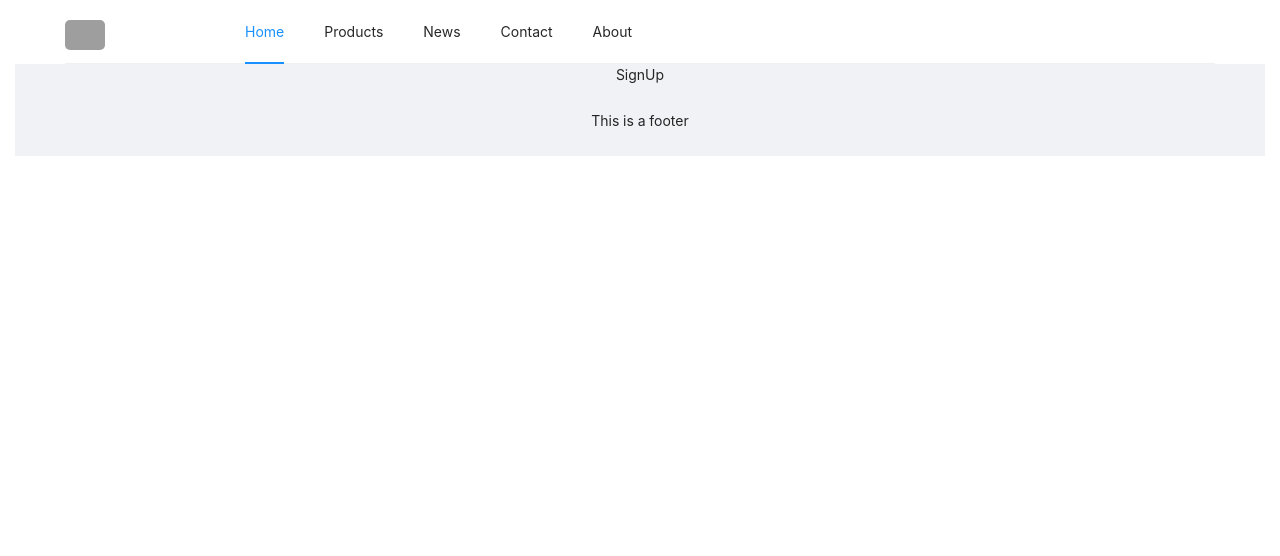
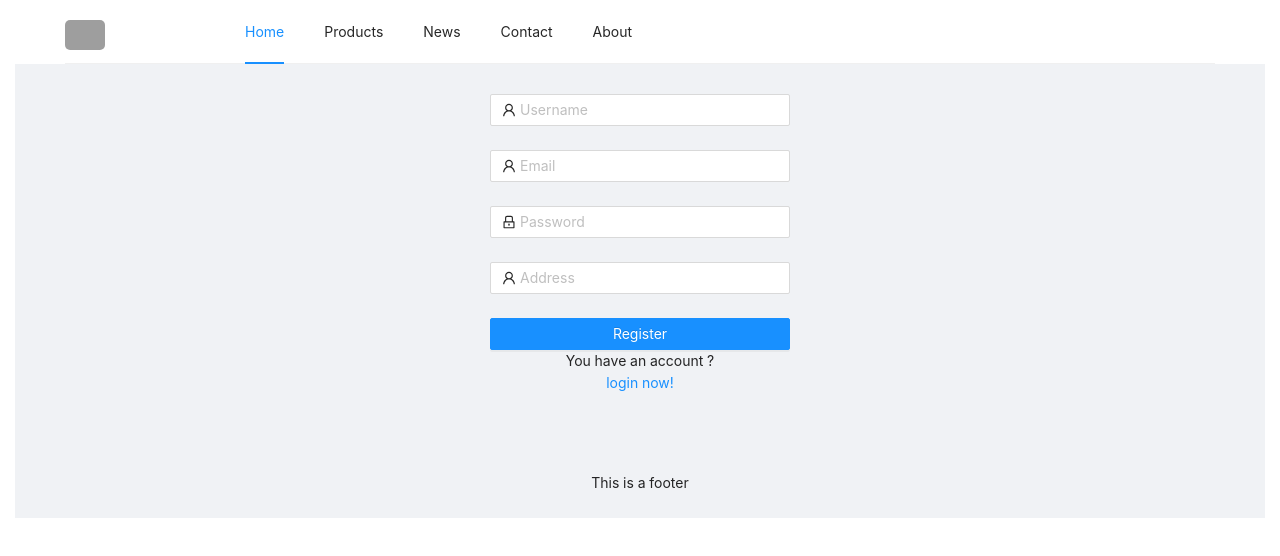
Before and after one commit to vuasancoggo222/Asm-NodeJs, a React (Vite) app: page /sign-up in a window 1280 px wide. Shown: the top 556 px of the page. Built offline with nearby package versions, Linux system fonts and the light colour scheme; no server answers; grey boxes are pictures that could not be loaded.

Commit message:
signup,signin

```diff
--- a/src/App.css
+++ b/src/App.css
@@ -1,42 +1,4 @@
 .App {
   text-align: center;
+  margin:0 auto
 }
-
-.App-logo {
-  height: 40vmin;
-  pointer-events: none;
-}
-
-@media (prefers-reduced-motion: no-preference) {
-  .App-logo {
-    animation: App-logo-spin infinite 20s linear;
-  }
-}
-
-.App-header {
-  background-color: #282c34;
-  min-height: 100vh;
-  display: flex;
-  flex-direction: column;
-  align-items: center;
-  justify-content: center;
-  font-size: calc(10px + 2vmin);
-  color: white;
-}
-
-.App-link {
-  color: #61dafb;
-}
-
-@keyframes App-logo-spin {
-  from {
-    transform: rotate(0deg);
-  }
-  to {
-    transform: rotate(360deg);
-  }
-}
-
-button {
-  font-size: calc(10px + 2vmin);
-}
--- a/src/Client/Api/auth.tsx
+++ b/src/Client/Api/auth.tsx
@@ -0,0 +1,10 @@
+import { UserType } from "../Types/user"
+import instance from "./instance"
+export const signin =(user: UserType) =>{
+    const url = "signin"
+    return instance.post(url,user)
+}
+export const signup =(user: UserType) =>{
+    const url = "signup"
+    return instance.post(url,user)
+}
--- a/src/Client/Pages/auth/SignIn.tsx
+++ b/src/Client/Pages/auth/SignIn.tsx
@@ -1,13 +1,19 @@
 import { LockOutlined, UserOutlined } from '@ant-design/icons';
 import { Button, Checkbox, Form, Input } from 'antd'
+import { EyeInvisibleOutlined, EyeTwoTone } from '@ant-design/icons';
 import React from 'react'
 import { Link } from 'react-router-dom';
+import { UserType } from '../../Types/user';
 
-type Props = {}
+
+type Props = {
+  onSignin : (user : UserType)=>void;
+}
 
 const SignIn = (props: Props) => {
-  const onFinish = (values: any) => {
-    console.log('Received values of form: ', values);
+  const onFinish = (values: UserType) => {
+   props.onSignin(values);
+
   };
   return (
     <div style={{ margin:"30px auto"}}>
@@ -20,25 +26,26 @@ const SignIn = (props: Props) => {
       onFinish={onFinish}
     >
       <Form.Item
-        name="username"
-        rules={[{ required: true, message: 'Please input your Username!' }]}
+        name="email"
+        rules={[{ required: true, message: 'Please input your email!' }]}
       >
-        <Input prefix={<UserOutlined className="site-form-item-icon" />} placeholder="Username" />
+        <Input prefix={<UserOutlined className="site-form-item-icon" />} placeholder="Email" />
       </Form.Item>
       <Form.Item
         name="password"
-        rules={[{ required: true, message: 'Please input your Password!' }]}
+        rules={[{ required: true, message: 'Please input your password!' }]}
+
       >
-        <Input
-          prefix={<LockOutlined className="site-form-item-icon" />}
-          type="password"
-          placeholder="Password"
-        />
+    <Input.Password className ="mt-3"
+    prefix={<LockOutlined className="site-form-item-icon" />}
+      placeholder="Password"
+      iconRender={visible => (visible ? <EyeTwoTone /> : <EyeInvisibleOutlined />)}
+    />
       </Form.Item>
       <Form.Item>
-        <Button type="primary" htmlType="submit" style={{ width: "100%"}} className="login-form-button">
+        <Button  type="primary" htmlType="submit" style={{ width: "100%"}} className=" mt-3 login-form-button">
           Log in
-        </Button><span style={{marginTop:"10px"}}>You don't have an account ? </span>
+        </Button><span  style={{marginTop:"10px"}}>You don't have an account ? </span>
         <br /><Link to="/sign-up" className=""> register now!</Link>
       </Form.Item>
     </Form>
--- a/src/Client/Pages/auth/SignUp.tsx
+++ b/src/Client/Pages/auth/SignUp.tsx
@@ -1,10 +1,63 @@
+import { LockOutlined, UserOutlined } from '@ant-design/icons';
+import { Button, Form, Input } from 'antd'
 import React from 'react'
+import { Link } from 'react-router-dom';
+import { UserType } from '../../Types/user';
 
-type Props = {}
+type SignUpProps = {
+  onSignup : (user: UserType) => void
+}
 
-const SignUp = (props: Props) => {
+const SignUp = (props: SignUpProps) => {
+  const onFinish = (values: UserType) => {
+   props.onSignup(values);
+  };
   return (
-    <div>SignUp</div>
+    <div style={{ margin:"30px auto"}}>
+    <Form
+    name="normal_login"
+    className="login-form"
+    style={{  width:"300px"}}
+
+    initialValues={{ remember: true }}
+    onFinish={onFinish}
+  >
+     <Form.Item
+      name="name"
+      rules={[{ required: true, message: 'Please input your name!' }]}
+    >
+      <Input prefix={<UserOutlined className="site-form-item-icon" />} placeholder="Username" />
+    </Form.Item>
+    <Form.Item
+      name="email"
+      rules={[{ required: true, message: 'Please input your email!' }]}
+    >
+      <Input prefix={<UserOutlined className="site-form-item-icon" />} placeholder="Email" />
+    </Form.Item>
+    <Form.Item
+      name="password"
+      rules={[{ required: true, message: 'Please input your password!' }]}
+    >
+      <Input
+        prefix={<LockOutlined className="site-form-item-icon" />}
+        type="password"
+        placeholder="Password"
+      />
+    </Form.Item>
+    <Form.Item
+      name="address"
+      rules={[{ required: true, message: 'Please input your address!' }]}
+    >
+      <Input prefix={<UserOutlined className="site-form-item-icon" />} placeholder="Address" />
+    </Form.Item>
+    <Form.Item>
+      <Button type="primary" htmlType="submit" style={{ width: "100%"}} className="login-form-button">
+       Register
+      </Button><span style={{marginTop:"10px"}}>You have an account ?  </span>
+      <br /><Link to="/sign-up" className="">login now!</Link>
+    </Form.Item>
+  </Form>
+  </div>
   )
 }
 
--- a/src/Client/Pages/website/Home.tsx
+++ b/src/Client/Pages/website/Home.tsx
@@ -1,17 +1,19 @@
 import { Layout } from 'antd'
 import React from 'react'
 import SiderLayout from '../../Components/SiderLayout'
-import SliderLayout from '../../Components/SliderLayout'
+import CarouselLayout from '../../Components/CarouselLayout'
 
 type Props = {}
 
 const Home = (props: Props) => {
   return (
    <div>
-      <SliderLayout/>
+  <>
+  <CarouselLayout/>
     <Layout>
     <SiderLayout/>
     </Layout>
+  </>
    </div>
   )
 }
--- /dev/null
+++ b/src/Client/Types/user.tsx
@@ -0,0 +1,5 @@
+export type UserType = {
+    name : string,
+    password : string,
+    address?: string
+}
--- a/src/Client/Types/users.tsx
+++ /dev/null
@@ -1,4 +0,0 @@
-export type UserType = {
-   email: string,
-   password: string
-}
--- a/src/Server/Controllers/auth.js
+++ b/src/Server/Controllers/auth.js
@@ -5,17 +5,17 @@ export const signin = async (req, res) => {
    try {
     const user = await Users.findOne({email}).exec();
     if(!user){
-        res.status(404).json({
+        return res.status(400).json({
             message: "Cannot find user"
         })
     }
     if(!user.authenticate(password)){
-        res.status(400).json({
+        return res.status(400).json({
             message: "Password is incorrect"
         })
     }
     const token = jwt.sign({_id: user._id},"ayaya",{expiresIn : "12h"})
-    res.json({
+    return res.json({
         user: {
             token,
             _id: user._id,
--- a/src/Server/Middlewares/checkAuth.js
+++ b/src/Server/Middlewares/checkAuth.js
@@ -1,7 +1,7 @@
 import expressJWT from 'express-jwt';
 export const requiredSigin = expressJWT({
     algorithms: ['HS256'],
-    secret: '123456',
+    secret: 'ayaya',
     requestProperty: "auth" // req.auth
 });
 export const isAuth = (req, res, next) => {
--- a/src/Server/Models/user.js
+++ b/src/Server/Models/user.js
@@ -20,6 +20,10 @@ const userSchema = new Schema({
     },
     address : {
         type : String,
+        },
+        role: {
+            type: Number,
+            default: 0
         }
 },{ timestamps: true})
 
```
Also changed, not shown: src/Client/Components/CarouselLayout.tsx (renamed from src/Client/Components/SliderLayout.tsx, +4 -4 lines), src/Client/Components/Header.tsx (+0 -29 lines).
